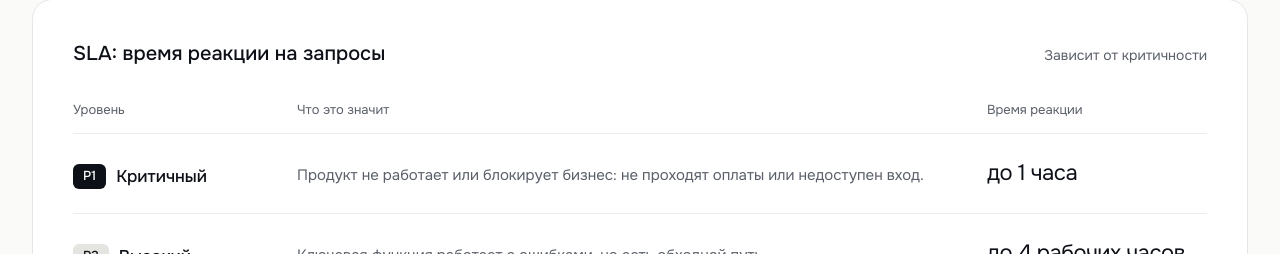
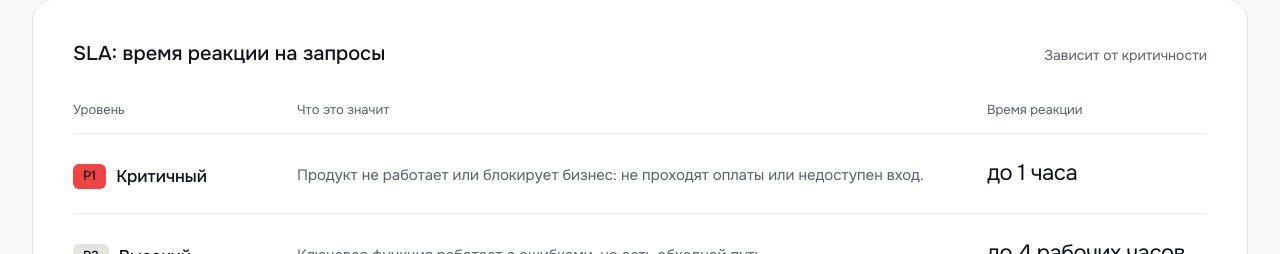
Before and after one commit to shakenbissenkulov-jpg/tenfold, a Next.js app: page / in a window 1280 px wide. Shown: the part 4525-4779 px from the top of the page. Built offline with nearby package versions, Linux system fonts and the light colour scheme; no server answers.

Commit message:
SLA P1 badge: red background, black text
Co-Authored-By: Claude Opus 5.5 <noreply@anthropic.com>
Claude-Session: https://claude.ai/code/session_01BpovSKaiLLvjxPRbvrpgJ5

```diff
--- a/components/Landing.tsx
+++ b/components/Landing.tsx
@@ -19,7 +19,7 @@ const HYP_STYLE = [
 ];
 
 const SLA_STYLE = [
-  { code: "P1", badge: "bg-ink text-white" },
+  { code: "P1", badge: "bg-[#EF4444] text-ink" },
   { code: "P2", badge: "bg-[#E4E4E0] text-ink" },
   { code: "P3", badge: "bg-sand-2 text-muted" },
 ];
```
